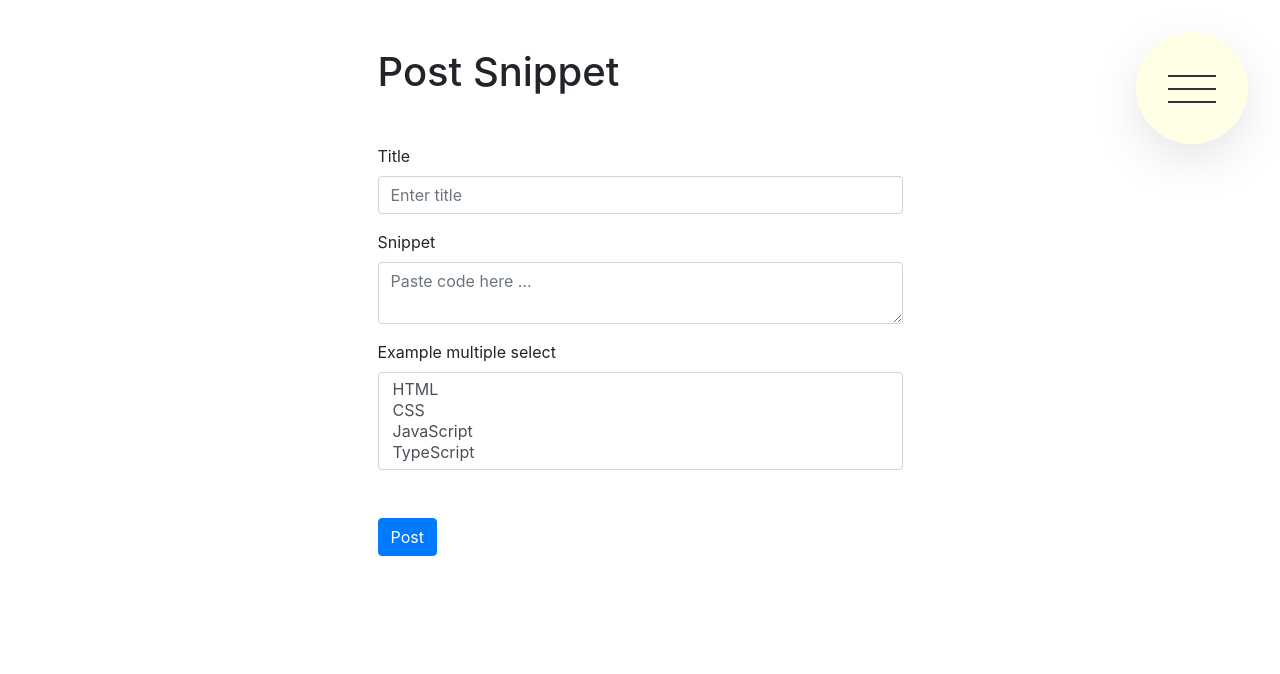
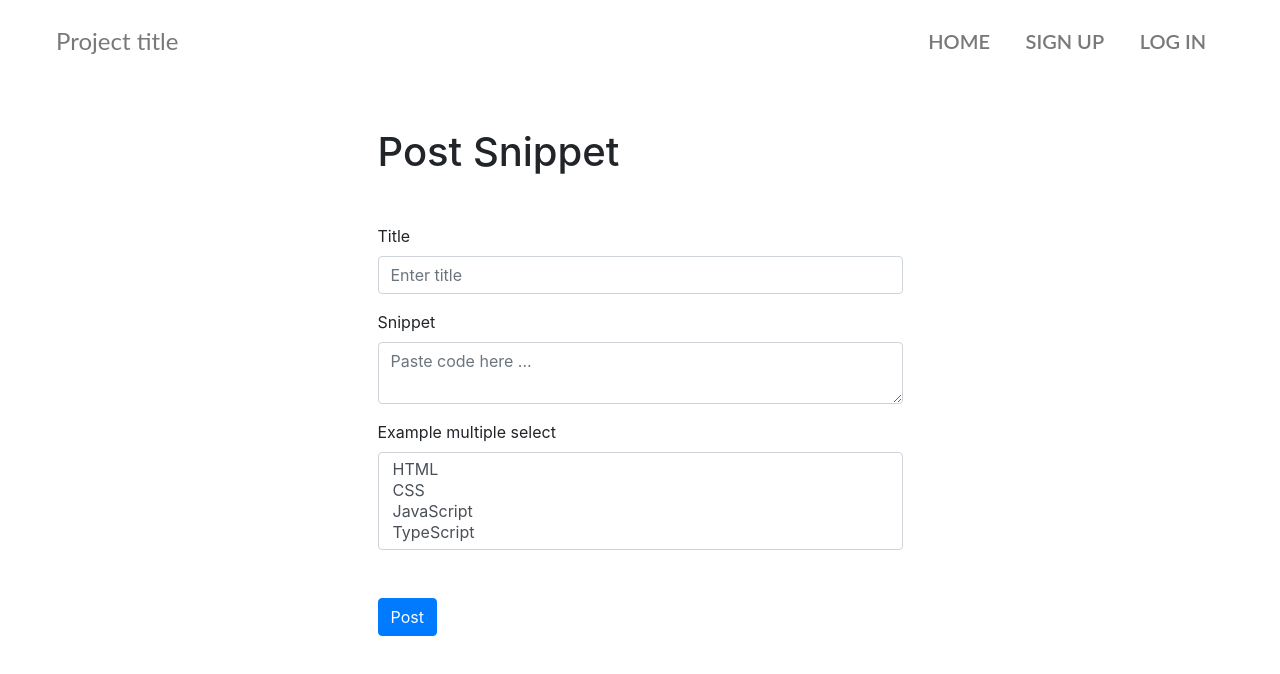
Before and after one commit to kazouki/group-project, a React (Create React App) app: page /inputform in a window 1280 px wide. Shown: the top 674 px of the page. Built offline with nearby package versions, Linux system fonts and the light colour scheme; no server answers.

Commit message:
change in navbar

```diff
--- a/src/components/Navigation/index.js
+++ b/src/components/Navigation/index.js
@@ -1,9 +1,8 @@
 import React from "react";
-
 import { useDispatch, useSelector } from "react-redux";
 import { selectToken, selectUser } from "../../store/user/selectors";
 import { logOut } from "../../store/user/actions";
-import "./navigation.scss";
+import "./navigation.css";
 
 export default function Navigation() {
   const token = useSelector(selectToken);
@@ -11,44 +10,39 @@ export default function Navigation() {
   const dispatch = useDispatch();
 
   return (
-    <>
-      <div class="navigation">
-        <input type="checkbox" class="navigation__checkbox" id="navi-toggle" />
+    <div className="navbar-homepage">
+      <nav className="navbar">
+        <div className="title">
+         Project title
+        </div>
 
-        <label for="navi-toggle" class="navigation__button">
-          <span class="navigation__icon">&nbsp;</span>
-        </label>
-
-        <div class="navigation__background">&nbsp;</div>
-
-        <nav class="navigation__nav">
-          <ul class="navigation__list">
-            <li class="navigation__item">
-              <a class="navigation__link" href="/">
-                Home
-              </a>
+        <div className="navbar-links">
+          <ul>
+            <li>
+              <a href="/">Home</a>
             </li>
-          {token?(  <li class="navigation__item">
-              <a class="navigation__link" href="/inputform">
-                Add snippet
-              </a>
-            </li>):null}
 
             {!token ? (
-              <li class="navigation__item">
-                <a class="navigation__link" href="/signup">
-                  Sign up
-                </a>
+              <li>
+                <a href="/signup">Sign up</a>
               </li>
             ) : null}
+
+            { token? (
+              <li>
+                <a href="/inputform">Add a snippet</a>
+              </li>
+            ) : null}
+
             {!token ? (
-              <li class="navigation__item">
-                <a class="navigation__link" href="/login">
-                  Login
-                </a>
+              <li>
+                <a href="/login">Log in</a>
               </li>
             ) : (
               <div>
+                <li>
+                  <a href="/">{user.email}</a>
+                </li>
                 <button
                   className="button-logout"
                   onClick={() => dispatch(logOut())}
@@ -58,8 +52,8 @@ export default function Navigation() {
               </div>
             )}
           </ul>
-        </nav>
-      </div>
-    </>
+        </div>
+      </nav>
+    </div>
   );
 }
--- /dev/null
+++ b/src/components/Navigation/navigation.css
@@ -0,0 +1,149 @@
+.navbar-homepage {
+    position: relative;
+    top: 0;
+    display: block;
+    width: 100%;
+    height: 10vh;
+  }
+  .navbar {
+    display: flex;
+    position: relative;
+    justify-content: space-around;
+    align-items: center;
+    color: rgb(122, 121, 121);
+    font-size: 20px;
+
+    margin: 0;
+  }
+
+  .title {
+    font-size: 1.5rem;
+    margin-left: 2.5rem;
+    font-family: "Lato", sans-serif;
+    font-weight: 400;
+  }
+
+  .navbar-links {
+    height: 100%;
+    font-family: "Lato", sans-serif;
+    font-weight: 600;
+    margin-right: 2.5rem;
+  }
+
+  .navbar-links ul {
+    display: flex;
+    margin: 0;
+    padding: 0;
+  }
+
+  .navbar-links li {
+    list-style: none;
+  }
+
+  .navbar-links ul li {
+    display: inline-block;
+  }
+  .navbar-links ul li a {
+    display: block;
+    padding: 5px;
+    text-decoration: none;
+    color: rgb(122, 121, 121);
+
+    text-transform: uppercase;
+    margin: 1vw;
+  }
+  .navbar-links ul li a,
+  .navbar-links ul li a:after,
+  .navbar-links ul li a:before {
+    transition: all 0.5s;
+  }
+  .navbar-links ul li a:hover {
+    color: #555;
+  }
+
+  .navbar-links li a {
+    position: relative;
+  }
+
+  .navbar-links li a:after {
+    position: absolute;
+    bottom: 0;
+    left: 0;
+    right: 0;
+    margin: auto;
+    width: 0%;
+    content: ".";
+    color: transparent;
+    background: #555;
+    height: 1.5px;
+  }
+  .navbar-links li a:hover:after {
+    width: 100%;
+  }
+
+  .toggle-button {
+    position: absolute;
+    top: 0.75rem;
+    right: 1rem;
+    display: none;
+    flex-direction: column;
+    justify-content: space-between;
+    width: 30px;
+    height: 21px;
+  }
+
+  .toggle-button .bar {
+    height: 3px;
+    width: 100%;
+    background-color: white;
+    border-radius: 10px;
+  }
+
+  @media (max-width: 800px) {
+    .navbar {
+      flex-direction: row;
+    }
+    .brand-title {
+      display: none;
+    }
+    .navbar-links {
+      display: flex;
+      width: 100%;
+      justify-content: center;
+      margin: 0;
+    }
+
+    .navbar-links ul {
+      width: 100%;
+      flex-direction: row;
+      align-items: stretch;
+      flex-wrap: wrap;
+      justify-content: space-around;
+      align-content: stretch;
+    }
+
+    .navbar-links ul li {
+      text-align: center;
+    }
+
+    .navbar-links ul li a {
+      padding: 0;
+    }
+  }
+
+  .button-logout {
+    margin-top: 5px;
+    background: #676c7f;
+    display: inline-block;
+    text-align: center;
+    vertical-align: center;
+    user-select: none;
+    line-height: 1.5;
+    border-radius: 0.25rem;
+    border: 1px solid transparent;
+    color: #fff;
+    padding: 0.375rem 0.75rem;
+    font-size: 1rem;
+    font-weight: 500;
+    text-transform: uppercase;
+  }
--- a/src/components/Navigation/navigation.scss
+++ /dev/null
@@ -1,164 +0,0 @@
-.navigation {
-  &__checkbox {
-      display: none;
-  }
-
-  &__button {
-      background-color:#ffffe6;
-      height: 7rem;
-      width: 7rem;
-      position: fixed;
-      top: 2rem;
-      right: 2rem;
-      border-radius: 50%;
-      z-index: 2000;
-      box-shadow: 0 1rem 3rem rgba(#000, .1);
-      text-align: center;
-      cursor: pointer;
-
-  }
-
-  &__background {
-      height: 6rem;
-      width: 6rem;
-      border-radius: 50%;
-      position: fixed;
-      top: 2.5rem;
-      right: 2.5rem;
-      background-image: radial-gradient( #fff,#000,);
-      z-index: 1000;
-      transition: transform .8s cubic-bezier(0.86, 0, 0.07, 1);
-
-
-  }
-
-  &__nav {
-      height: 100vh;
-      position: fixed;
-      top: 0;
-      left: 0;
-      z-index: 1500;
-
-      opacity: 0;
-      width: 0;
-      transition: all .8s cubic-bezier(0.68, -0.55, 0.265, 1.55);
-  }
-
-  &__list {
-      position: absolute;
-      top: 50%;
-      left: 50%;
-      transform: translate(-50%,-50%);
-      list-style: none;
-      text-align: center;
-      width: 100%;
-  }
-
-  &__item {
-      margin: 1rem;
-  }
-
-  &__link {
-      &:link,
-      &:visited {
-          display: inline-block;
-          font-size: 3rem;
-          font-weight: 300;
-          padding: 1rem 2rem;
-          color:  #333333;
-          text-decoration: none;
-
-
-          background-size: 220%;
-          transition: all .4s;
-
-          span {
-              margin-right: 1.5rem;
-              display: inline-block;
-          }
-      }
-
-      &:hover,
-      &:active {
-          background-position: 100%;
-          color:  #333333;
-          transform: translateX(1rem);
-      }
-  }
-
-
-  //FUNCTIONALITY
-  &__checkbox:checked ~ &__background {
-      transform: scale(80);
-  }
-
-  &__checkbox:checked ~ &__nav {
-      opacity: 1;
-      width: 100%;
-  }
-
-
-  //ICON
-  &__icon {
-      position: relative;
-      margin-top: 3.5rem;
-
-      &,
-      &::before,
-      &::after {
-          width: 3rem;
-          height: 2px;
-          background-color: #333;
-          display: inline-block;
-      }
-
-      &::before,
-      &::after {
-          content: "";
-          position: absolute;
-          left: 0;
-          transition: all .2s;
-      }
-
-      &::before { top: -.8rem; }
-      &::after { top: .8rem; }
-  }
-
-  &__button:hover &__icon::before {
-      top: -1rem;
-  }
-
-  &__button:hover &__icon::after {
-      top: 1rem;
-  }
-
-  &__checkbox:checked + &__button &__icon {
-      background-color: transparent;
-  }
-
-  &__checkbox:checked + &__button &__icon::before {
-      top: 0;
-      transform: rotate(135deg);
-  }
-
-  &__checkbox:checked + &__button &__icon::after {
-      top: 0;
-      transform: rotate(-135deg);
-  }
-}
-.button-logout {
-  margin-top: 5px;
-  background: #676c7f;
-  display: inline-block;
-  text-align: center;
-  vertical-align: center;
-  user-select: none;
-  line-height: 1.5;
-  border-radius: 0.25rem;
-  border: 1px solid transparent;
-  color: #fff;
-  padding: 0.375rem 0.75rem;
-  font-size: 1rem;
-  font-weight: 500;
-  text-transform: uppercase;
-}
```
